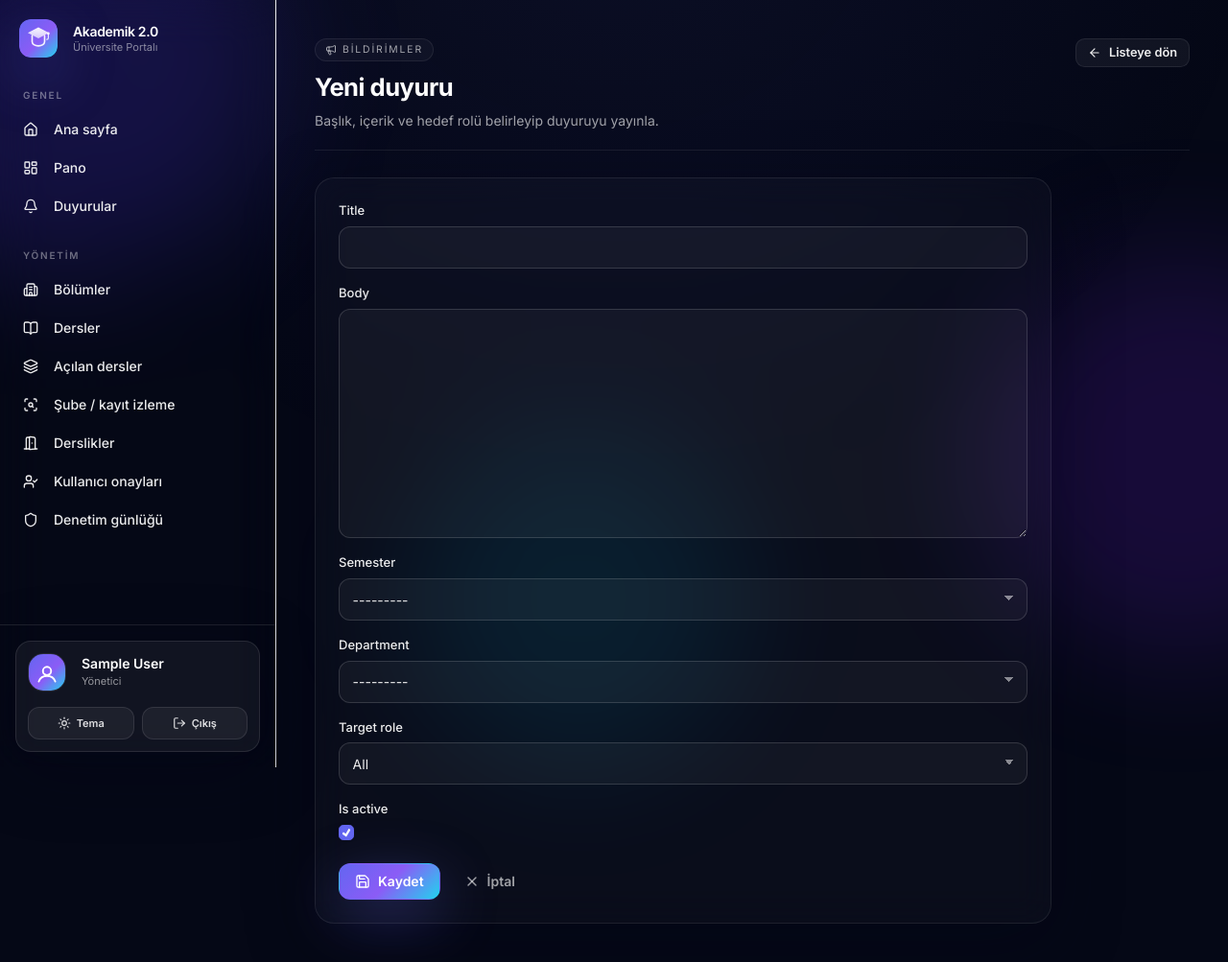
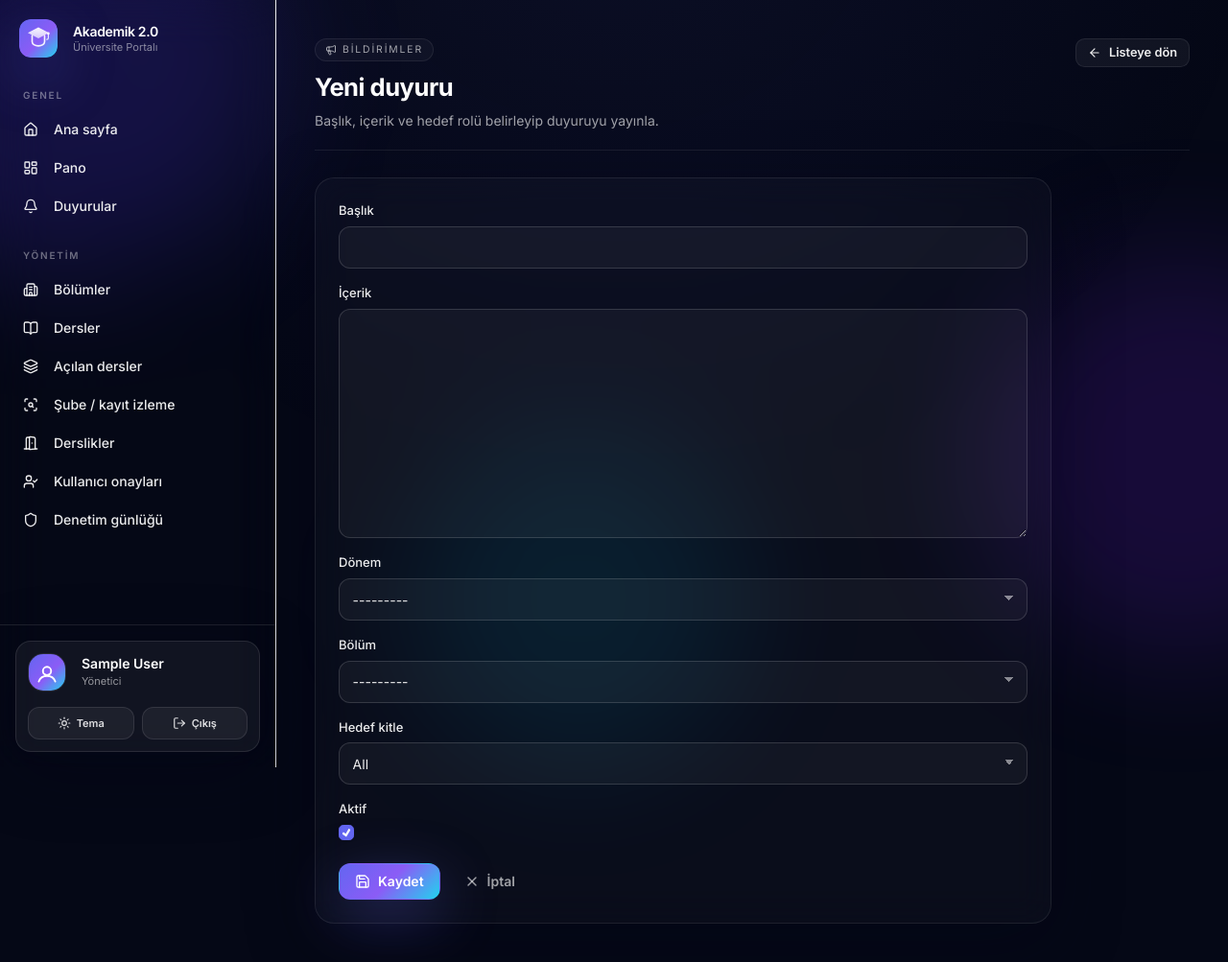
Before and after one commit to HimmetDemir45/student-course-selection-and-academic-management-program, a Django app: page /academic/announcements/create/ in a window 1280 px wide. Shown: the whole page at 96% size. Run offline with Django 5.2, Linux system fonts and the light colour scheme; a user stored in the database is signed in; tables that the repository leaves empty hold one stand-in row (values such as "Sample post"); parts of the project's set-up code (start-up, migrations or seed data) failed here and were passed over.

Commit message:
fix: Turkish labels for Department/Announcement forms, light-mode select fix
- DepartmentForm: Turkish labels (Bölüm kodu, Bölüm adı, Açıklama, Aktif)
- AnnouncementForm: Turkish labels (Başlık, İçerik, Dönem, Bölüm, Hedef kitle, Aktif)
- portal-2025.css: scope color-scheme:dark to html.dark only so selects
  render with native light appearance in light theme; add color-scheme:light
  and white bg/dark text for light-mode select options

Co-Authored-By: Claude Sonnet 4.6 <noreply@anthropic.com>

```diff
--- a/academic/forms.py
+++ b/academic/forms.py
@@ -1,4 +1,5 @@
 from django import forms
+from django.utils.translation import gettext_lazy as _
 
 from .models import Announcement, Department, Grade
 
@@ -7,12 +8,26 @@ class DepartmentForm(forms.ModelForm):
     class Meta:
         model = Department
         fields = ("code", "name", "description", "is_active")
+        labels = {
+            "code": _("Bölüm kodu"),
+            "name": _("Bölüm adı"),
+            "description": _("Açıklama"),
+            "is_active": _("Aktif"),
+        }
 
 
 class AnnouncementForm(forms.ModelForm):
     class Meta:
         model = Announcement
         fields = ("title", "body", "semester", "department", "target_role", "is_active")
+        labels = {
+            "title": _("Başlık"),
+            "body": _("İçerik"),
+            "semester": _("Dönem"),
+            "department": _("Bölüm"),
+            "target_role": _("Hedef kitle"),
+            "is_active": _("Aktif"),
+        }
 
 
 class GradeForm(forms.ModelForm):
--- a/static/css/portal-2025.css
+++ b/static/css/portal-2025.css
@@ -552,7 +552,12 @@ select.form-select {
   background-size: 5px 5px, 5px 5px;
   background-repeat: no-repeat;
   padding-right: 2.25rem;
-  /* Tarayıcıya dark mode native kontrol kullan — dropdown rengi için kritik */
+}
+
+/* Dark modda native select dropdown'ı koyu göster */
+html.dark .akd-form select,
+html.dark select.form-control,
+html.dark select.form-select {
   color-scheme: dark;
 }
 
```
